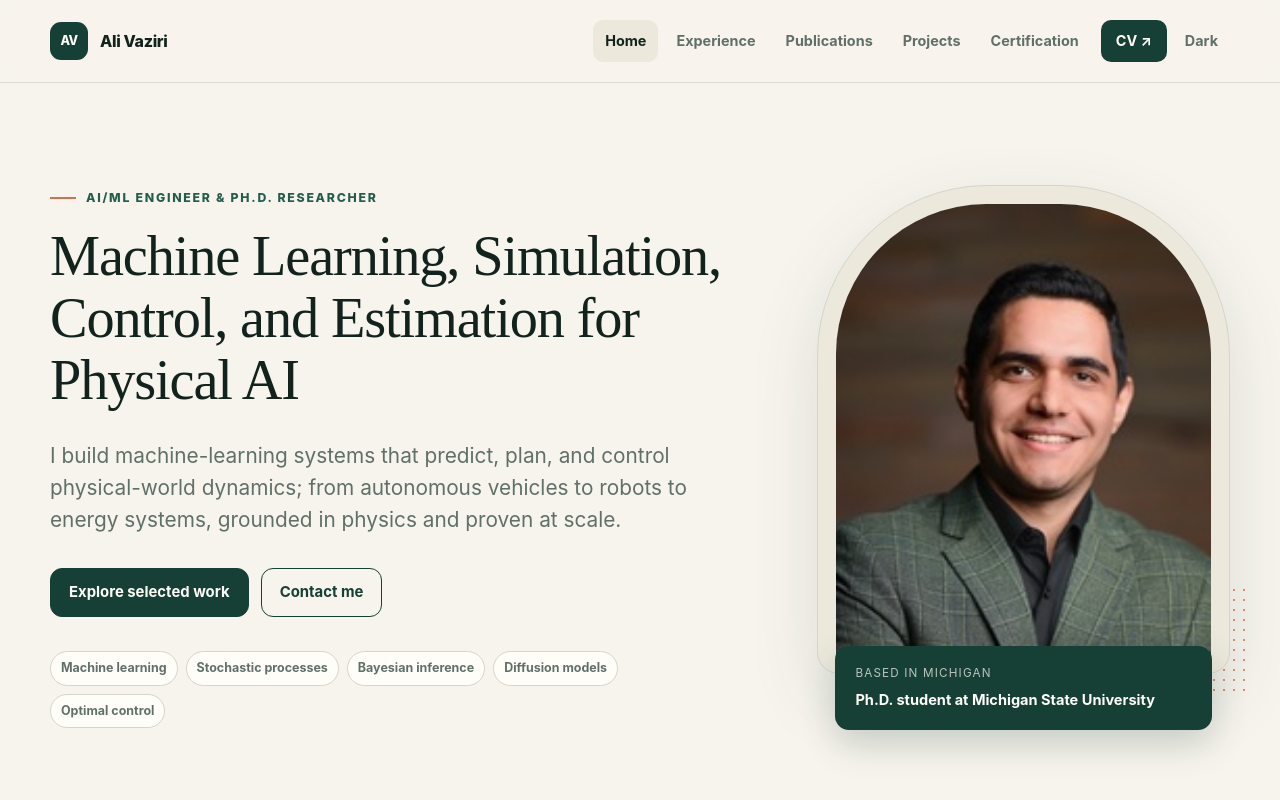
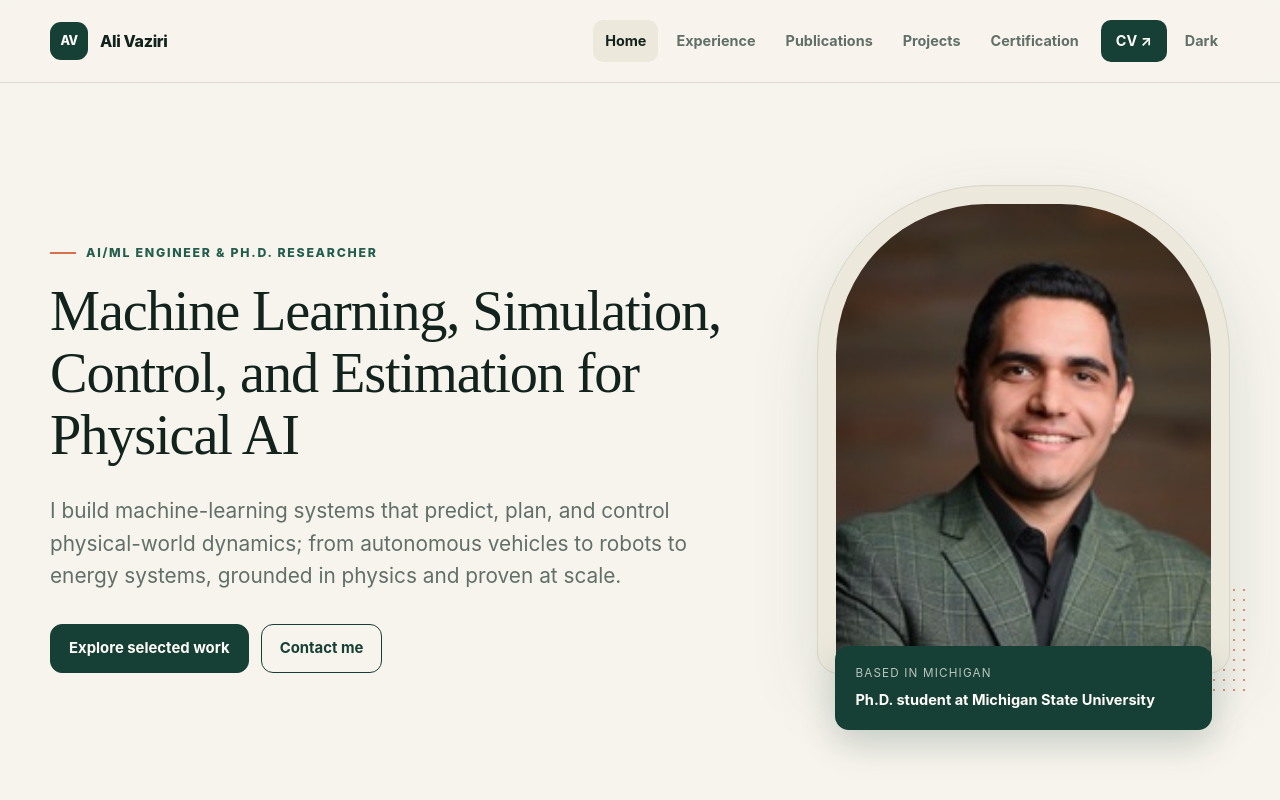
Before and after one commit to Alivaziri/alivaziri.github.io, a plain HTML site: page index.html in a window 1280 px wide. Shown: the top 800 px of the page. Drawn offline with Linux system fonts and the light colour scheme.

Commit message:
Update index.html

```diff
--- a/index.html
+++ b/index.html
@@ -57,13 +57,6 @@
           <a class="button button-primary" href="projects.html">Explore selected work</a>
           <a class="button button-secondary" href="mailto:vazirial@msu.edu">Contact me</a>
         </div>
-        <ul class="topic-list" aria-label="Areas of work">
-          <li>Machine learning</li>
-          <li>Stochastic processes</li>
-          <li>Bayesian inference</li>
-          <li>Diffusion models</li>
-          <li>Optimal control</li>
-        </ul>
       </div>
 
       <div class="hero-visual">
```
